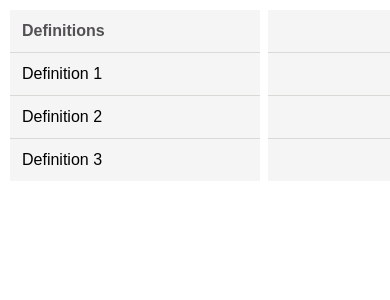
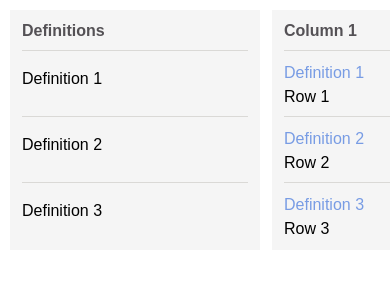
Before and after one commit to kmpizmad/ng-table-cards, an Angular app: page / in a window 390 px wide. Shown: the top 300 px of the page. Built offline with nearby package versions, Linux system fonts and the light colour scheme.

Commit message:
Design changes - added borders and attr(data-label)

```diff
--- a/src/app/table-cards/table-cards.component.css
+++ b/src/app/table-cards/table-cards.component.css
@@ -19,21 +19,33 @@
   }
 
   .table-container td {
+    display: flex;
+    flex-direction: column;
+    gap: 0.375rem;
+    position: relative;
     width: 250px;
     padding: 0.75rem;
     background-color: whitesmoke;
-  }
-
-  .table-container tr:not(:last-child) td {
-    border-bottom: 1px solid #dad9d6;
-  }
-
-  .table-container td:not(:first-child) {
-    text-align: right;
+    /* box-shadow: 0 0 6px 2px #dad9d6; */
   }
 
   .table-container td:not(:last-child) {
-    margin-right: 8px;
+    margin-right: 0.75rem;
+  }
+
+  .table-container tr:not(:first-child) td::before {
+    content: attr(data-label);
+    color: #789ce4;
+  }
+
+  .table-container tr:not(:last-child) td::after {
+    content: "";
+    display: inline-block;
+    position: absolute;
+    bottom: 1px;
+    width: calc(100% - 1.5rem);
+    height: 1px;
+    background-color: #dad9d6;
   }
 }
 
```
